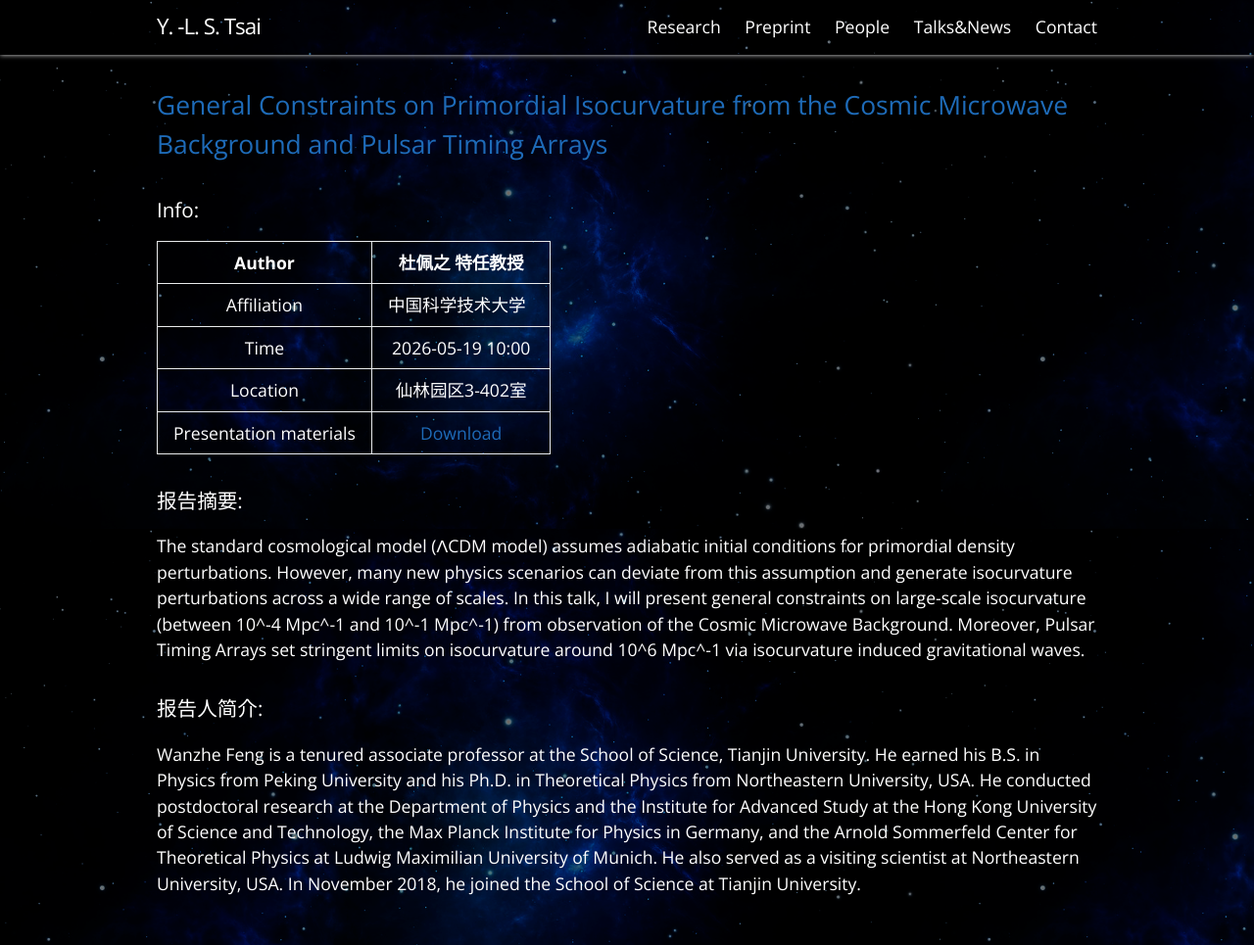
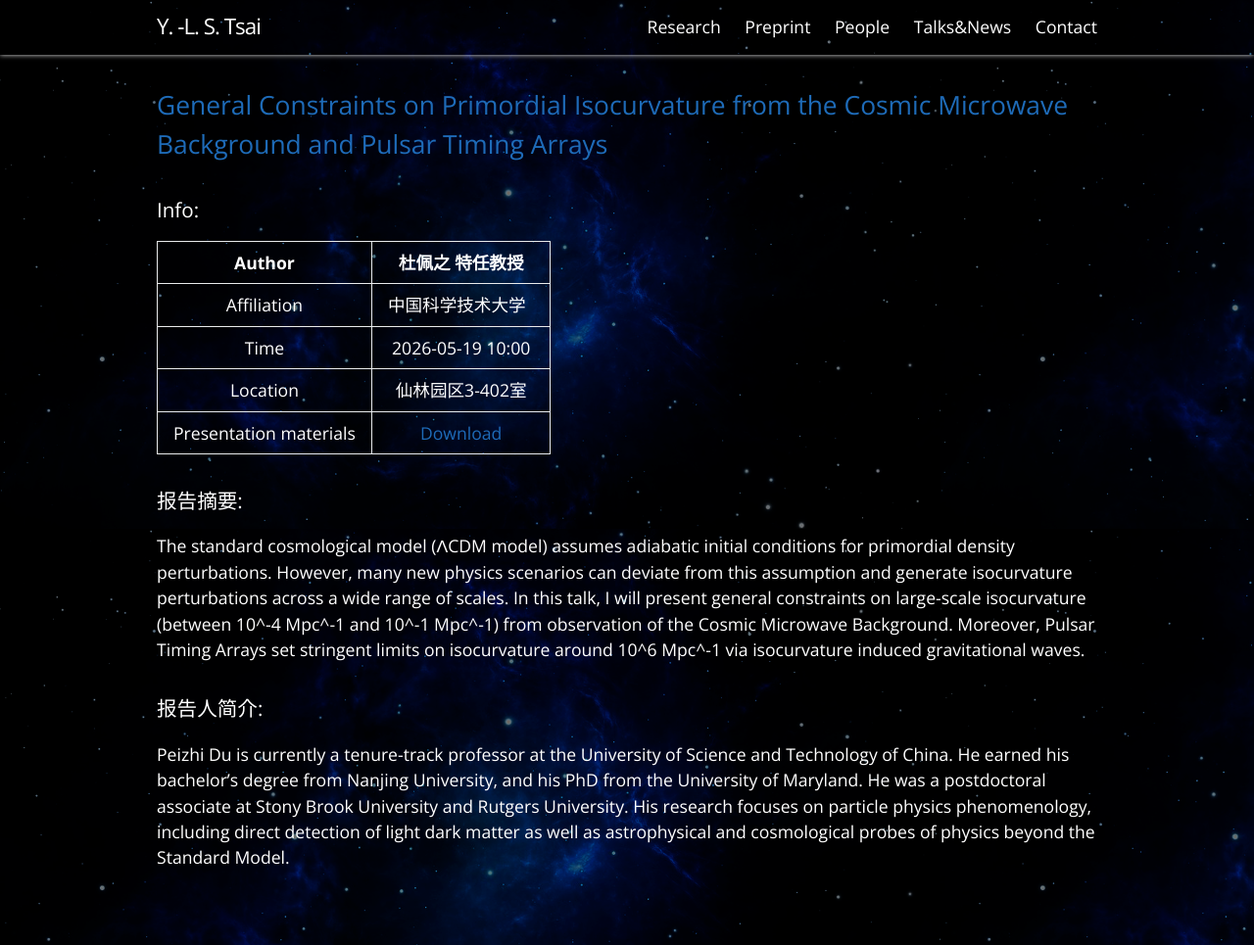
Before and after one commit to smingtsai/PMOdarkmatter, a Jekyll site: the page built from _posts/Talks_News/2026-05-19-1000.md, in a window 1280 px wide. Shown: the whole page at 98% size. Built offline with Jekyll 4.4.1, drawn with Linux system fonts in a browser that asks for light colours.

Commit message:
mod author

```diff
--- a/_posts/Talks_News/2026-05-19-1000.md
+++ b/_posts/Talks_News/2026-05-19-1000.md
@@ -24,4 +24,4 @@ time: "2026-05-19 10:00"
 The standard cosmological model (ΛCDM model) assumes adiabatic initial conditions for primordial density perturbations. However, many new physics scenarios can deviate from this assumption and generate isocurvature perturbations across a wide range of scales. In this talk, I will present general constraints on large-scale isocurvature (between 10^-4 Mpc^-1 and 10^-1 Mpc^-1) from observation of the Cosmic Microwave Background. Moreover, Pulsar Timing Arrays set stringent limits on isocurvature around 10^6 Mpc^-1 via isocurvature induced gravitational waves.
 ### 报告人简介:
 
-Wanzhe Feng is a tenured associate professor at the School of Science, Tianjin University. He earned his B.S. in Physics from Peking University and his Ph.D. in Theoretical Physics from Northeastern University, USA. He conducted postdoctoral research at the Department of Physics and the Institute for Advanced Study at the Hong Kong University of Science and Technology, the Max Planck Institute for Physics in Germany, and the Arnold Sommerfeld Center for Theoretical Physics at Ludwig Maximilian University of Munich. He also served as a visiting scientist at Northeastern University, USA. In November 2018, he joined the School of Science at Tianjin University.
+Peizhi Du is currently a tenure-track professor at the University of Science and Technology of China. He earned his bachelor's degree from Nanjing University, and his PhD from the University of Maryland. He was a postdoctoral associate at Stony Brook University and Rutgers University. His research focuses on particle physics phenomenology, including direct detection of light dark matter as well as astrophysical and cosmological probes of physics beyond the Standard Model.
```
